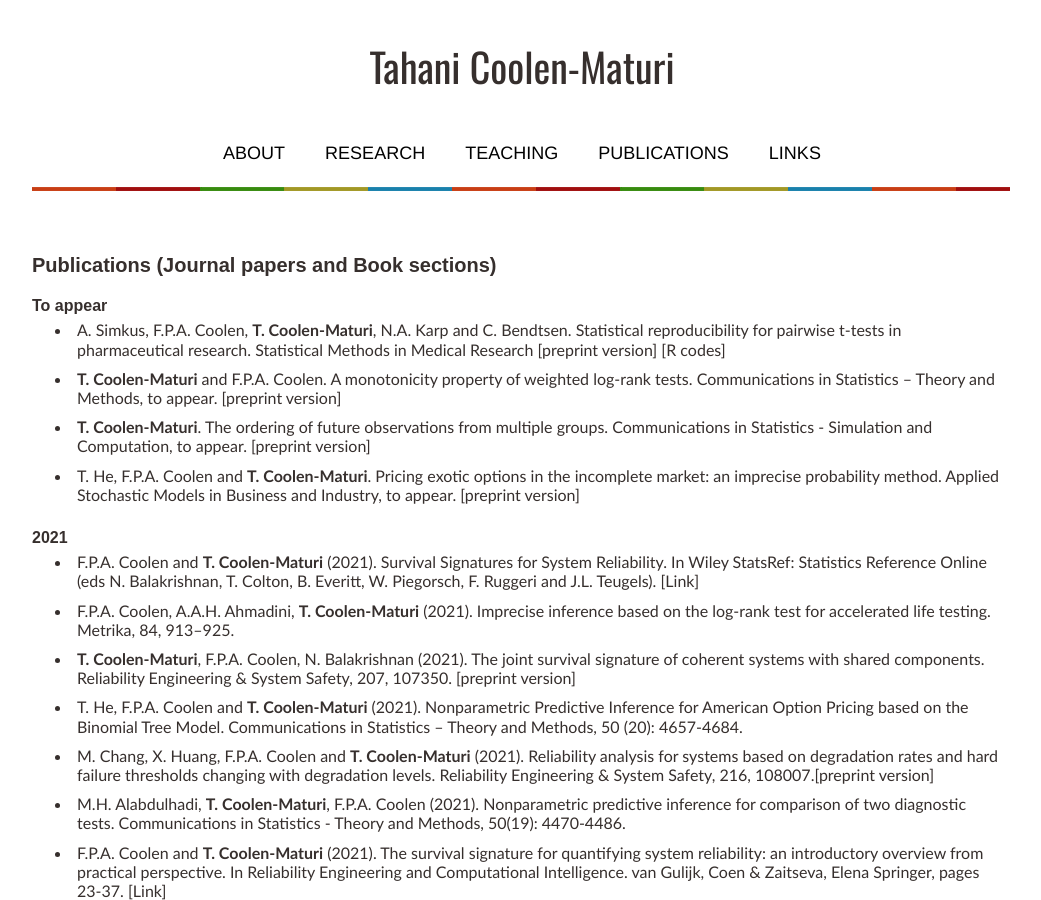
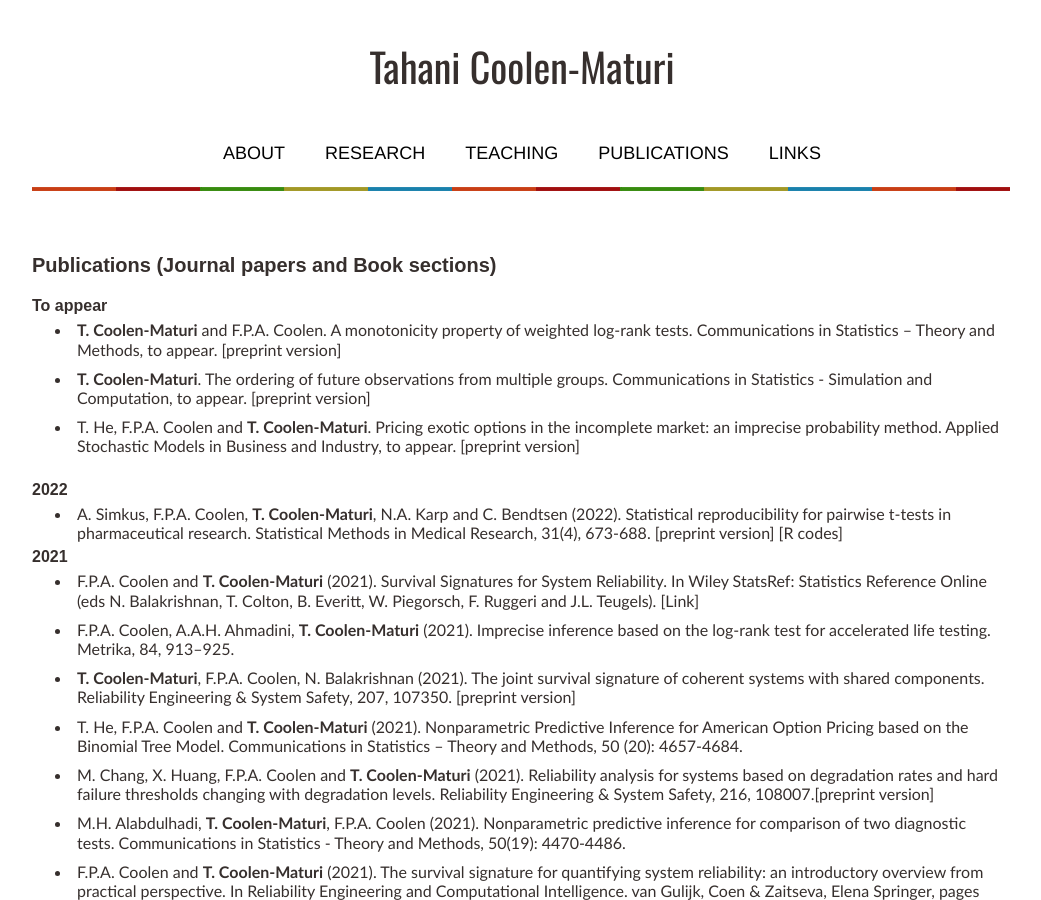
Before and after one commit to tmaturi/tahanimaturi, a Jekyll site: the page built from publications.md, in a window 1280 px wide and 900 px high. Shown: the whole window, without its empty margins (119-1160 px from the left). Built offline with Jekyll 4.4.1, drawn with Linux system fonts in a browser that asks for light colours; our own code applies the rules of GitHub Pages for plain Markdown files; some of the changed lines change nothing that is shown.

Commit message:
Update publications.md

```diff
--- a/publications.md
+++ b/publications.md
@@ -11,9 +11,7 @@ title: Publications
 
 
 
-- A. Simkus, F.P.A. Coolen, **T. Coolen-Maturi**, N.A. Karp
-and C. Bendtsen. Statistical reproducibility for pairwise t-tests in
-pharmaceutical research. Statistical Methods in Medical Research [[preprint version](pdfs/article_reproducibility-210726.pdf){:target="_blank"}] [[R codes](rcodes/Rcodes-SMMR-May-2021.zip)]
+
 - **T. Coolen-Maturi** and F.P.A. Coolen. A  monotonicity property of weighted log-rank tests.   Communications in Statistics – Theory and Methods, to appear. [[preprint version](pdfs/Logrank-ComStats-rev-20210507-Final.pdf){:target="_blank"}]
 - **T. Coolen-Maturi**.  The ordering of future observations from multiple groups. Communications in Statistics - Simulation and Computation, to appear. [[preprint version](pdfs/ordered_future_Sep2020rev.pdf){:target="_blank"}]
 - T. He, F.P.A. Coolen and **T. Coolen-Maturi**. Pricing exotic options in the incomplete market: an imprecise probability method. Applied Stochastic Models in Business and Industry, to appear. [[preprint version](pdfs/NPI-for-exotic-options-ASMBI.pdf){:target="_blank"}]
@@ -21,6 +19,11 @@
 
 
  <br>
+
+### 2022
+- A. Simkus, F.P.A. Coolen, **T. Coolen-Maturi**, N.A. Karp
+and C. Bendtsen (2022). Statistical reproducibility for pairwise t-tests in
+pharmaceutical research. Statistical Methods in Medical Research, 31(4), 673-688. [[preprint version](pdfs/article_reproducibility-210726.pdf){:target="_blank"}] [[R codes](rcodes/Rcodes-SMMR-May-2021.zip)]
 
 ### 2021
 - F.P.A. Coolen and **T. Coolen-Maturi** (2021). Survival Signatures for System Reliability. In Wiley StatsRef: Statistics Reference Online (eds N. Balakrishnan, T. Colton, B. Everitt, W. Piegorsch, F. Ruggeri and J.L. Teugels). [[Link]](https://doi.org/10.1002/9781118445112.stat08331)
```
